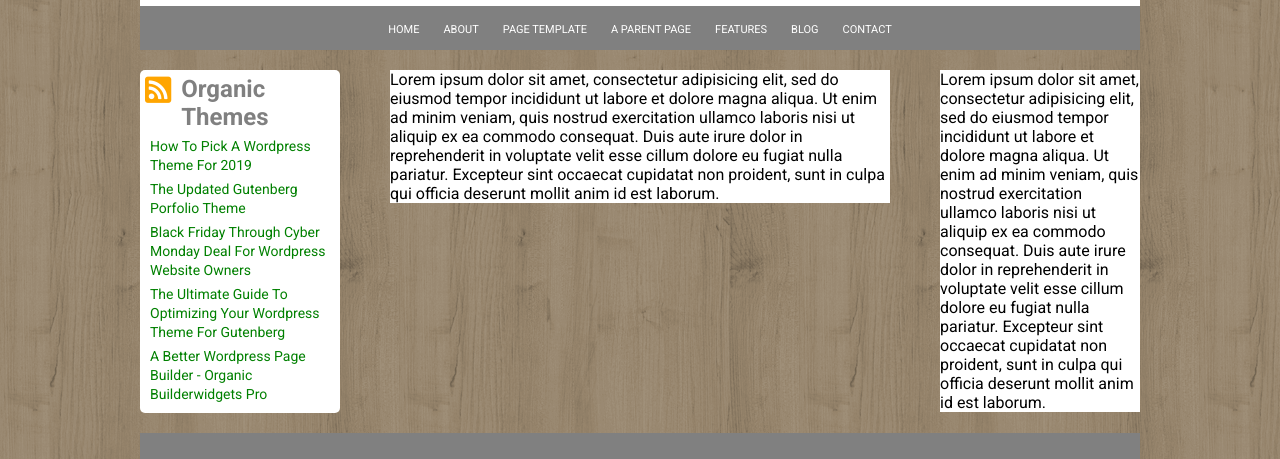
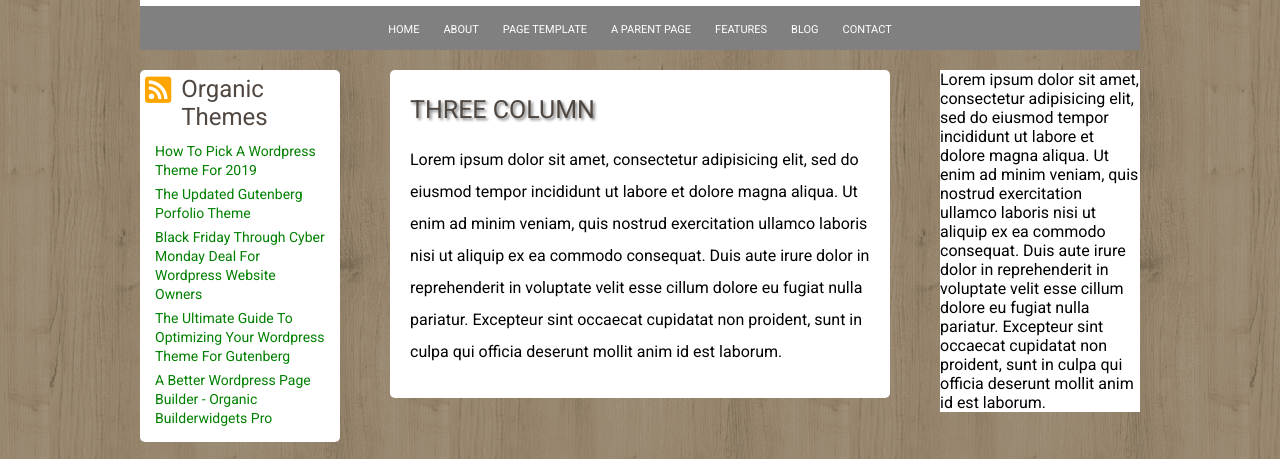
Before and after one commit to angelacaterina/htmlcss-wp, a plain HTML site: page index.html in a window 1280 px wide. Shown: the part 270-729 px from the top of the page. Drawn offline with Linux system fonts and the light colour scheme.

Commit message:
col_center
colonna centrale completata, con un titolo h2 e un paragrafo

```diff
--- a/assets/css/style.css
+++ b/assets/css/style.css
@@ -113,6 +113,10 @@ nav{
   clear: both;
 }
 
+/* #main_content{
+  line-height: 2;
+} */
+
 .col_left, .col_right{
   width: 20%;
   background: white;
@@ -132,18 +136,20 @@ nav{
 
 .col_left h2{
   width: 60%;
-  font-weight: 600;
-  color: grey;
-  margin-bottom: 5px;
+  font-weight: 500;
+  color: #504741;
+  /* margin-bottom: 5px; */
 }
 
 .col_side ul{
   list-style: none;
+  margin: 10px;
+  /* line-height: 1.5; */
 }
 
 .col_side li {
   margin-bottom: 5px;
-  margin-left: 5px;
+  /* margin-left: 5px; */
 }
 
 .col_side li a{
@@ -164,6 +170,21 @@ nav{
   width: 50%;
   background: white;
   margin: 0 5%;
+  padding: 10px;
+}
+
+.col_center h2{
+  color: #504741;
+  margin: 15px 10px;
+  font-size: 25px;
+  font-weight: 500;
+  text-transform: uppercase;
+  text-shadow: 2px 2px 3px grey;
+}
+
+.col_center p{
+  margin: 20px 10px;
+  line-height: 2;
 }
 
 /* site_footer */
--- a/index.html
+++ b/index.html
@@ -53,8 +53,9 @@
 
         </div>
 
-        <div class="col_center float_left">
-          Lorem ipsum dolor sit amet, consectetur adipisicing elit, sed do eiusmod tempor incididunt ut labore et dolore magna aliqua. Ut enim ad minim veniam, quis nostrud exercitation ullamco laboris nisi ut aliquip ex ea commodo consequat. Duis aute irure dolor in reprehenderit in voluptate velit esse cillum dolore eu fugiat nulla pariatur. Excepteur sint occaecat cupidatat non proident, sunt in culpa qui officia deserunt mollit anim id est laborum.
+        <div class="col_center float_left rounded_box">
+          <h2>Three Column</h2>
+          <p>Lorem ipsum dolor sit amet, consectetur adipisicing elit, sed do eiusmod tempor incididunt ut labore et dolore magna aliqua. Ut enim ad minim veniam, quis nostrud exercitation ullamco laboris nisi ut aliquip ex ea commodo consequat. Duis aute irure dolor in reprehenderit in voluptate velit esse cillum dolore eu fugiat nulla pariatur. Excepteur sint occaecat cupidatat non proident, sunt in culpa qui officia deserunt mollit anim id est laborum.</p>
         </div>
 
         <div class="col_right float_left">
```
